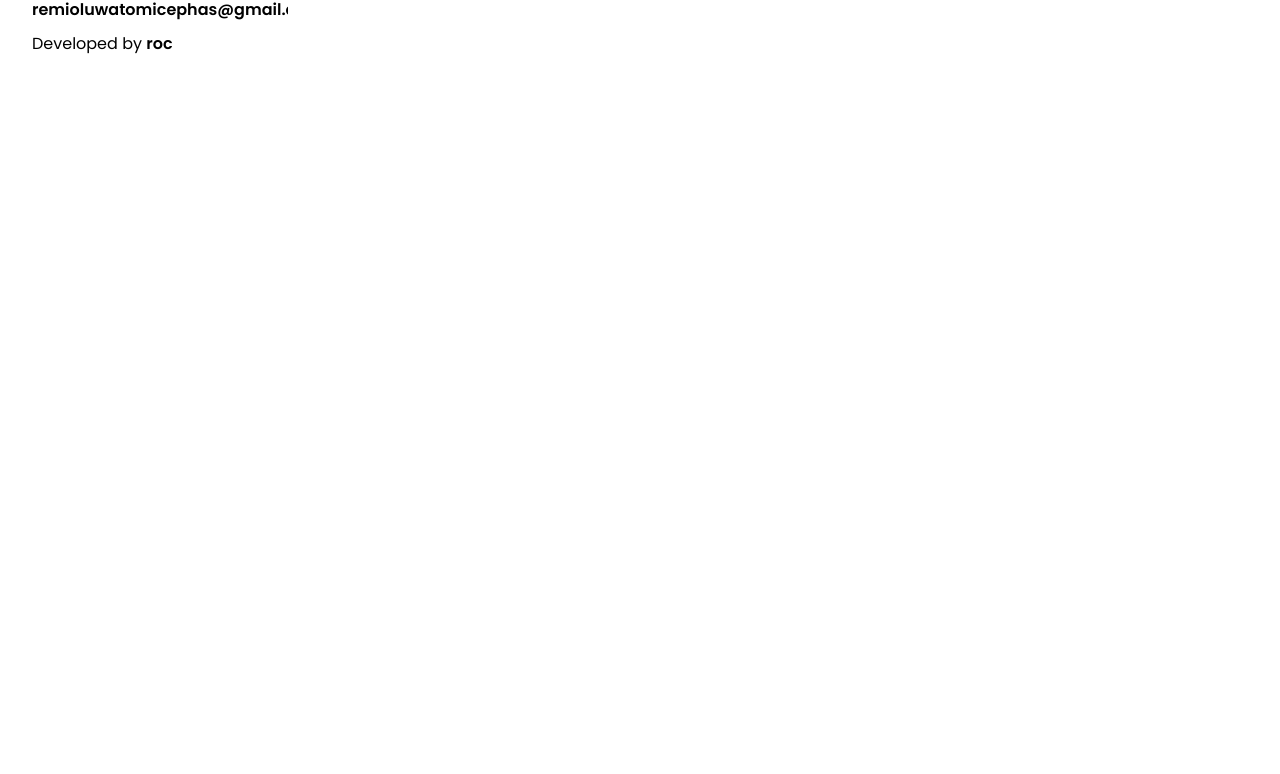
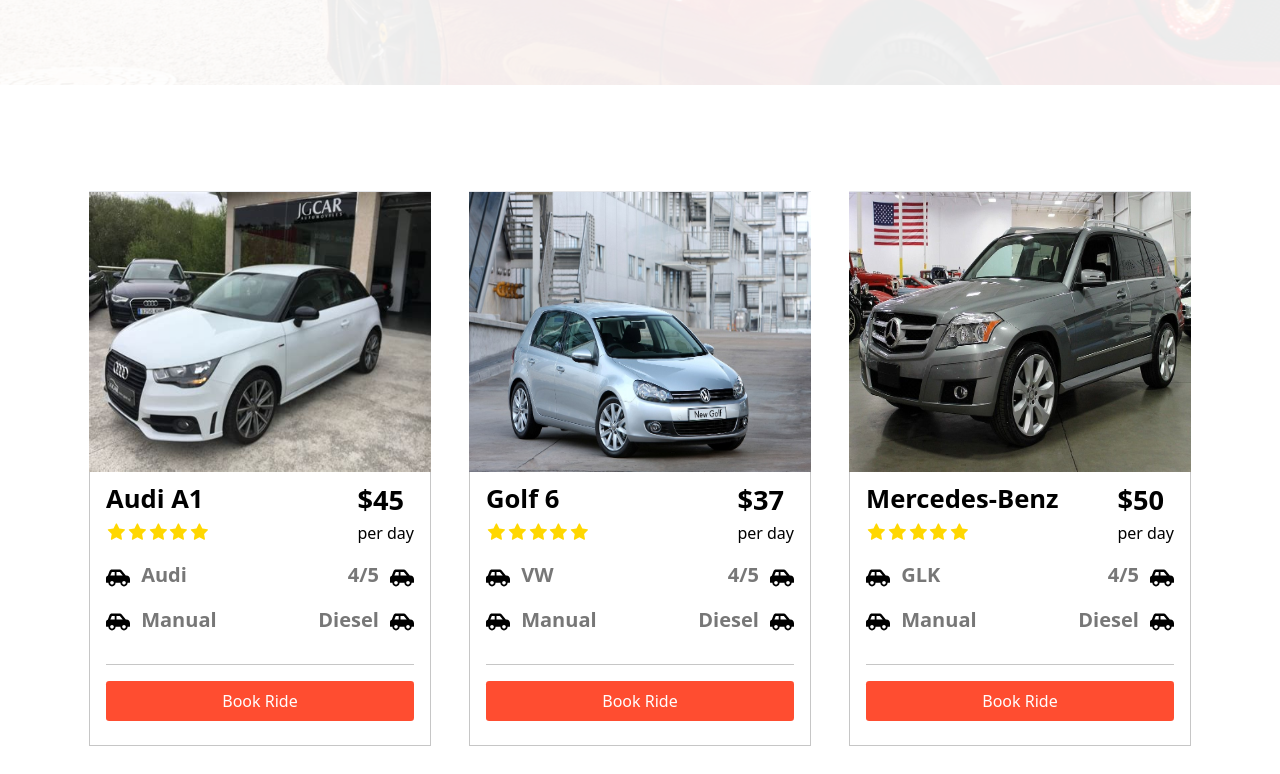
Before and after one commit to remioluwatomi/car-rental, a React (Vite) app: page /models in a window 1280 px wide. Shown: the part 315-1089 px from the top of the page. Before the commit the page ends 800 px from the top, so only its background shows below. Built offline with nearby package versions, Linux system fonts and the light colour scheme; a web font is replaced by a local one.

Commit message:
feat: implemented Vehicle Models and Testimonial Page

```diff
--- a/src/Pages/Models.jsx
+++ b/src/Pages/Models.jsx
@@ -1,6 +1,30 @@
 import React, { useEffect } from 'react';
-function Models() {
-    return <div className="models">Models Page</div>
+import { useOutletContext } from "react-router-dom";
+import Hero from '../components/Hero.jsx';
+import Model from '../components/Model.jsx';
+import { models } from '../data/models.js';
+
+
+function Models(props) {
+    const [updatePage] = useOutletContext()
+
+    useEffect(()=>{
+        updatePage("models")
+    })
+
+
+    return (
+        <>
+            <Hero page="Vehicles Model" />
+            <main>
+                <section>
+                    <div id='models-div' className='my-[50px] grid py-14 team-grid:grid-cols-2 team-grid:mx-auto team-grid:max-w-[780px] team-grid-3:grid-cols-3 team-grid-3:max-w-[1140px]'>
+                        {models.map((model, i)=><Model key={i} CarImage={model.carImage} BrandName={model.brand} CarName={model.carName} Price={model.dailyPrice} Manual={model.manual} Diesel={model.diesel} StarRating={model.starRating} />)}
+                    </div>
+                </section>
+            </main>
+        </>
+    );
 }
 
-export default Models
+export default Models;
--- a/src/Pages/Testimonials.jsx
+++ b/src/Pages/Testimonials.jsx
@@ -1,6 +1,39 @@
 import React, { useEffect } from 'react';
-function Testimonials() {
-    return <div className="testimonials">Testimonials Page</div>
+import { useOutletContext } from "react-router-dom";
+import Hero from '../components/Hero.jsx';
+import {testimonials} from "../data/testimonials.js"
+import Harry from "../assets/testimonials/harry.jpg"
+import TestimonialCard from '../components/TestimonialCard.jsx';
+
+
+function Testimonials(props) {
+    const [updatePage] = useOutletContext()
+
+    useEffect(()=>{
+        updatePage("testimonials")
+    })
+
+    return (
+        <>
+            <Hero page="Testimonials" />
+            <main className='font-pop'>
+                <section className='bg-[#f8f8f8]'>
+                    <div className='py-[100px] px-[1.5rem] mx-auto max-w-[1320px]'>
+                        <div className='text-center max-w-[700px] mx-auto'>
+                            <h4 className='font-[500] text-[1.5rem]'>Reviewed by People</h4>
+                            <h2 className='text-[2.7rem] font-[800]'>Client's Testimonials</h2>
+                            <p className='mt-[10px] text-[#706f7b]'>Discover the positive impact we've made on the our clients by reading through their testimonials. Our clients have experienced our service and results, and they're eager to share their positive experiences with you.</p>
+                        </div>
+
+                        <div id='testimonials-div' className='testimonials-card-grid:grid testimonials-card-grid:grid-cols-2 gap-8 testimonials-card-grid:px-[2.5rem]'>
+                            {testimonials.map(({testifier, testimony, testifier_img, testifier_loc}, i)=> <TestimonialCard testifier={testifier} testimony={testimony} testifierLoc={testifier_loc} testifierImg={testifier_img} key={i} />)}
+                        </div>
+
+                    </div>
+                </section>
+            </main>
+        </>
+    );
 }
 
-export default Testimonials
+export default Testimonials;
--- /dev/null
+++ b/src/components/Model.jsx
@@ -0,0 +1,68 @@
+import React from 'react';
+import {FaCarSide} from "react-icons/fa"
+import {AiFillStar} from "react-icons/ai"
+import {DefaultBtn as DefaultBtn} from "./CRButtons"
+
+
+function Model({CarImage, BrandName, CarName, Price, Manual, Diesel, StarRating}) {
+    return (
+                <>
+                    <div className='max-w-[400px] mx-auto w-[90%] border-t border-solid border-b-[#c6c6c6] mb-[30px]'>
+                        <div>
+                            <img src={CarImage} alt='' className='h-[17.5rem] w-full aspect-auto'/>
+                        </div>
+                        <div className='border-b border-r border-l border-solid border-[#c6c6c6] pb-[1rem]'>
+                            <div>
+                                <div className='flex px-4 py-2'>
+                                    <div className='mr-auto'>
+                                        <h3 className='font-[700] text-[1.6rem]'>{BrandName}</h3>
+                                        <span>
+                                            {
+                                                //loop through the number of stars for star element..
+
+                                                Array.apply(null, {length: StarRating}).map((rate, i) => {
+                                                    return <AiFillStar key={i} className='inline fill-[gold] text-[1.3rem]'/>
+                                                })
+                                            }
+
+                                        </span>
+                                    </div>
+
+                                    <div>
+                                        <p className='font-[520]'><span className='font-[700] text-[1.7rem]'>${Price}</span><br /> per day</p>
+                                    </div>
+                                </div>
+
+                                <div className='flex px-4 py-2'>
+                                    <div className='mr-auto'>
+                                        <FaCarSide className='inline text-[1.5rem] mr-[7px]' /> <span className='text-[#777] text-xl font-[550]'>{CarName}</span>
+                                    </div>
+                                    <div>
+                                        <span className='text-[#777] text-xl font-[550]'>4/5</span> <FaCarSide className='inline text-[1.5rem] ml-[7px]' />
+                                    </div>
+                                </div>
+
+                                    <div className='px-4 py-2'>
+                                        <div className='flex pb-[30px] border-b border-solid border-b-[#c6c6c6]'>
+                                            <div className='mr-auto'>
+                                                <FaCarSide className='inline text-[1.5rem] mr-[7px]' /> <span className='text-[#777] text-xl font-[550]'>{Manual ? "Manual" : "Automatic"}</span>
+                                            </div>
+                                            <div>
+                                                <span className='text-[#777] text-xl font-[550]'>{Diesel ? "Diesel" : "Petrol"}</span> <FaCarSide className='inline text-[1.5rem] ml-[7px]' />
+                                            </div>
+                                        </div>
+                                    </div>
+
+                                </div>
+
+                                <div className='px-4 py-2'>
+                                    <DefaultBtn content='Book Ride' styles='orange-btn w-[100%]' />
+                                </div>
+                        </div>
+
+                    </div>
+                </>
+    );
+}
+
+export default Model;
```
